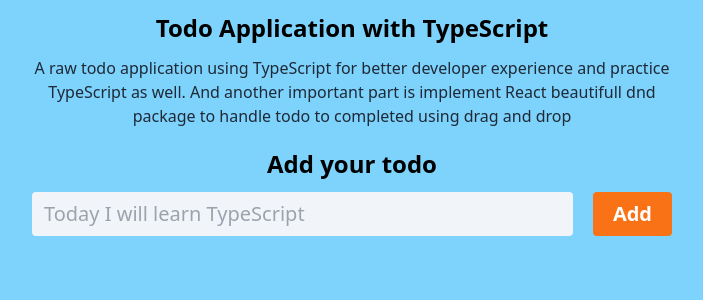
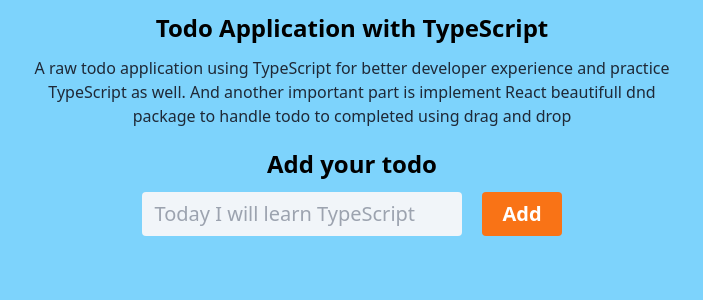
Before and after one commit to tushar-454/todo-application-typescript-dnd, a React (Vite) app: page / in a window 1280 px wide. Shown: the top 300 px of the page, without its empty margins (288-991 px from the left). Built offline with nearby package versions, Linux system fonts and the light colour scheme.

Commit message:
add react hook form and do basic level requirement with typescript

```diff
--- a/package.json
+++ b/package.json
@@ -14,6 +14,7 @@
     "react": "^18.2.0",
     "react-dom": "^18.2.0",
     "react-helmet": "^6.1.0",
+    "react-hook-form": "^7.49.3",
     "react-hot-toast": "^2.4.1",
     "react-icons": "^4.12.0",
     "react-router-dom": "^6.21.1"
--- a/src/Components/TodoAddForm.tsx
+++ b/src/Components/TodoAddForm.tsx
@@ -1,13 +1,54 @@
+import { Resolver, useForm } from 'react-hook-form';
+type FormValues = {
+  todo: string;
+};
+const resolver: Resolver<FormValues> = async (values) => {
+  return {
+    values: values.todo ? values : {},
+    errors: !values.todo
+      ? {
+          todo: {
+            type: 'required',
+            message: 'This is required.',
+          },
+        }
+      : values.todo.length < 5
+        ? {
+            todo: {
+              type: 'required',
+              message: 'Must need 5 cherecters',
+            },
+          }
+        : {},
+  };
+};
+
 const TodoAddForm = () => {
+  const {
+    register,
+    handleSubmit,
+    formState: { errors },
+  } = useForm<FormValues>({ resolver });
+  // handle form submit
+  const onSubmit = handleSubmit((event) => console.log(event));
   return (
-    <form className='flex w-full items-center justify-center gap-5 md:w-2/3 xl:w-1/2'>
+    <form
+      onSubmit={onSubmit}
+      className='flex w-full items-start justify-center gap-5 md:w-2/3 xl:w-1/2'
+    >
+      <div>
         <input
+          {...register('todo')}
           type='text'
           name='todo'
           id='todo'
           placeholder='Today I will learn TypeScript'
           className={`w-full rounded border-none bg-slate-100 px-3 py-2 text-xl outline-none focus:border focus:border-slate-300`}
         />
+        {errors.todo && (
+          <p className='font-semibold text-red-500'>{errors.todo.message}</p>
+        )}
+      </div>
       <button
         type='submit'
         className='rounded bg-orange-500 px-5 py-2 text-xl font-bold text-white transition duration-75 active:scale-95'
```
Also changed, not shown: 1 other file (tests, documents, lock files or other folders). Lines whose indentation alone changed are shown as unchanged.
